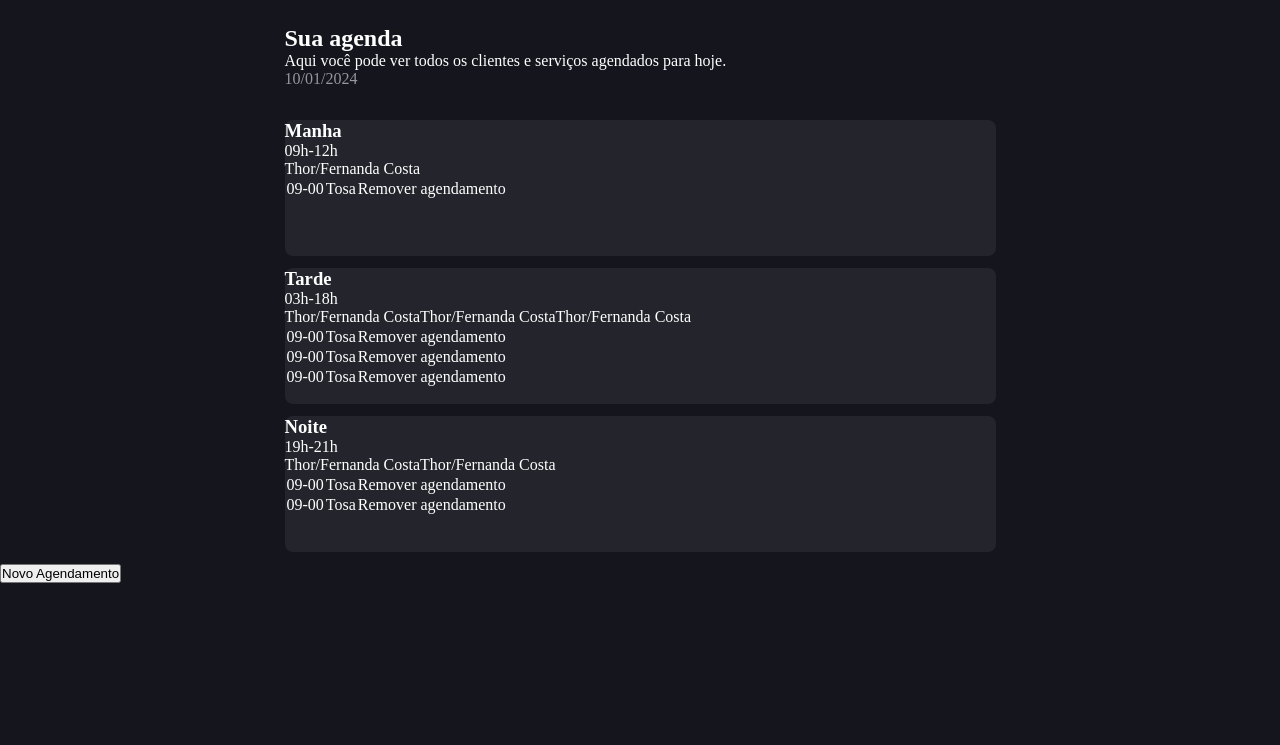
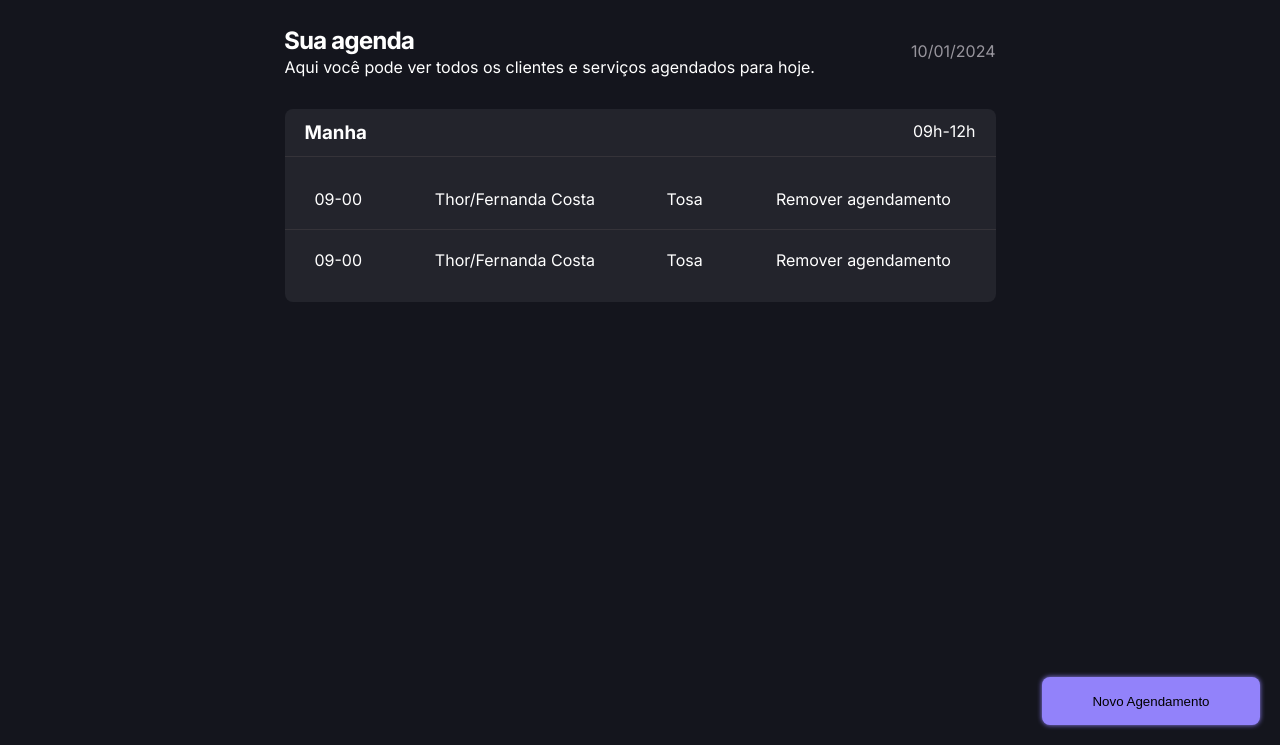
Before and after one commit to Lucas-O-S/PetShopSite, a plain HTML site: page index.html in a window 1280 px wide. Shown: the part 55-800 px from the top of the page. Drawn offline with Linux system fonts and the light colour scheme; a web font is replaced by a local one.

Commit message:
Fix: melhorias do css

```diff
--- a/index.html
+++ b/index.html
@@ -6,6 +6,14 @@
     <title>Mundo Pet</title>
 
     <link rel="stylesheet" href="./src/styles/styles.css">
+
+    <link rel="preconnect" href="https://fonts.googleapis.com">
+    <link rel="preconnect" href="https://fonts.gstatic.com" crossorigin>
+    <link href="https://fonts.googleapis.com/css2?family=Alice&family=Inter+Tight:ital,wght@0,100..900;1,100..900&family=Open+Sans:ital,wght@0,300..800;1,300..800&display=swap" rel="stylesheet">
+
+    <link rel="preconnect" href="https://fonts.googleapis.com">
+    <link rel="preconnect" href="https://fonts.gstatic.com" crossorigin>
+    <link href="https://fonts.googleapis.com/css2?family=Alice&family=Inter+Tight:ital,wght@0,100..900;1,100..900&family=Inter:ital,opsz,wght@0,14..32,100..900;1,14..32,100..900&family=Open+Sans:ital,wght@0,300..800;1,300..800&display=swap" rel="stylesheet">
 
 </head>
 <body>
@@ -27,93 +35,45 @@
 
         <section id="scheduleMaster">
 
-            <section class="schedule">
+            <section class="scheduleCard">
 
-                <section>
-                    <div>
+                <div class="scheduleCard-content">
+
+                    <section class="scheduleCard-header">
+
+                        <div class="scheduleCard-header-title">
                             <h3>Manha</h3>
-                        <div>09h-12h</div>
                         </div>
+
+                        <div class="scheduleCard-header-period">09h-12h</div>
+
                     </section>
+
                     <table>
                         <tbody>
                             <tr>
                                 <td>09-00</td>
-                            <tb>Thor/Fernanda Costa</tb>
+                                <td>Thor/Fernanda Costa</tb>
+                                <td>Tosa</td>
+                                <td>Remover agendamento</td>
+                            </tr>
+                            <tr>
+                                <td>09-00</td>
+                                <td>Thor/Fernanda Costa</tb>
                                 <td>Tosa</td>
                                 <td>Remover agendamento</td>
                             </tr>
                         </tbody>
                     </table>
 
-            </section>
-
-            <section class="schedule">
-
-                <section>
-                    <div>
-                        <h3>Tarde</h3>
-                        <div>03h-18h</div>
                 </div>
-                </section>
-                <table>
-                    <tbody>
-                        <tr>
-                            <td>09-00</td>
-                            <tb>Thor/Fernanda Costa</tb>
-                            <td>Tosa</td>
-                            <td>Remover agendamento</td>
-                        </tr>
-                        <tr>
-                            <td>09-00</td>
-                            <tb>Thor/Fernanda Costa</tb>
-                            <td>Tosa</td>
-                            <td>Remover agendamento</td>
-                        </tr>
-                        <tr>
-                            <td>09-00</td>
-                            <tb>Thor/Fernanda Costa</tb>
-                            <td>Tosa</td>
-                            <td>Remover agendamento</td>
-                        </tr>
-                    </tbody>
-                </table>
-
-            </section>
-
-            <section class="schedule">
-
-                <section>
-                    <div>
-                        <h3>Noite</h3>
-                        <div>19h-21h</div>
-                    </div>
-                </section>
-                <table>
-                    <tbody>
-                        <tr>
-                            <td>09-00</td>
-                            <tb>Thor/Fernanda Costa</tb>
-                            <td>Tosa</td>
-                            <td>Remover agendamento</td>
-                        </tr>
-                        <tr>
-                            <td>09-00</td>
-                            <tb>Thor/Fernanda Costa</tb>
-                            <td>Tosa</td>
-                            <td>Remover agendamento</td>
-                        </tr>
-                    </tbody>
-                </table>
-
-            </section>
 
             </section>
 
 
     </main>
 
-    <div>
+    <div id="newScheduleButton">
         <button>Novo Agendamento</button>
     </div>
 
--- a/src/styles/styles.css
+++ b/src/styles/styles.css
@@ -20,6 +20,20 @@
     --content-tertiary: #666666;
     --content-brand: #9282FA;
 
+    --border-primary: #3E3C41;
+    --border-secondary: #86819C;
+    --border-brand: #9282FA;
+    --border-divisor: #353339;
+
+    font-family: "Inter", sans-serif;
+
+}
+
+h1{
+    font-family: "Inter Tight", sans-serif;
+    font-size: 24px;
+    line-height: 32px;
+    font-weight: bold;
 }
 
 header{
@@ -35,6 +49,8 @@ header{
     top: 0;
     left: 0;
     color: var(--content-brand);
+
+    font-size: 16px;
 }
 
 h1{
@@ -57,20 +73,21 @@ main{
 #scheduleHeader{
     width: 711px;
     margin: 0 auto;
-    flex-direction: row;
+    display: flex;
+    justify-content: space-between;
+    align-items: center;
+
 }
 
 #scheduleTitle{
     display: flex;
-    margin: 0 auto;
     flex-direction: column;
 
 }
 
 #scheduleDate{
     color: var(--content-secondary);
-    display: fl0ex;
-    margin: 0 auto;
+    display: flex;
 }
 
 #scheduleMaster{
@@ -81,10 +98,75 @@ main{
     margin-top: 32px;
 }
 
-.schedule{
+.scheduleCard{
     background-color: var(--background-tertiary);
     margin-bottom: 12px;
     width: 711px;
-    height: 136px;
+    height: auto;
     border-radius: 8px;
 }
+
+.scheduleCard-header{
+
+    margin: 0 auto;
+    display: flex;
+    justify-content: space-between;
+    border-bottom: 1px solid var(--border-divisor) ;
+
+
+}
+
+.scheduleCard-header div{
+    padding-top: 12px;
+    padding-bottom: 12px;
+}
+
+
+.scheduleCard-header-title{
+    padding-left: 20px;
+}
+
+.scheduleCard-header-period{
+    padding-right: 20px;
+}
+
+.scheduleCard table{
+    width: 100%;
+    border-collapse: collapse;
+    margin: 12px 0;
+
+}
+
+.scheduleCard th, .scheduleCard td{
+    padding: 20px 20px;
+    text-align: center;
+    vertical-align: middle;
+}
+
+.scheduleCard tbody tr:not(:last-child) td{
+    border-bottom: 1px solid var(--border-divisor) ;
+
+}
+
+#newScheduleButton{
+    position: fixed;
+    bottom: 20px;
+    right: 20px;
+    z-index: 1000;
+}
+
+#newScheduleButton button{
+    width: 218px;
+    height: 48px;
+    border-radius: 8px;
+    background-color: var(--background-brand);
+    box-shadow: 0px 0px 5px var(--background-brand);
+    border: none;
+    outline: none;
+}
+
+#newScheduleButton button:hover{
+    background-color: var(--background-highlights);
+    box-shadow: 0px 0px 5px var(--background-highlights);
+
+}
```
Lines whose indentation alone changed are shown as unchanged.
